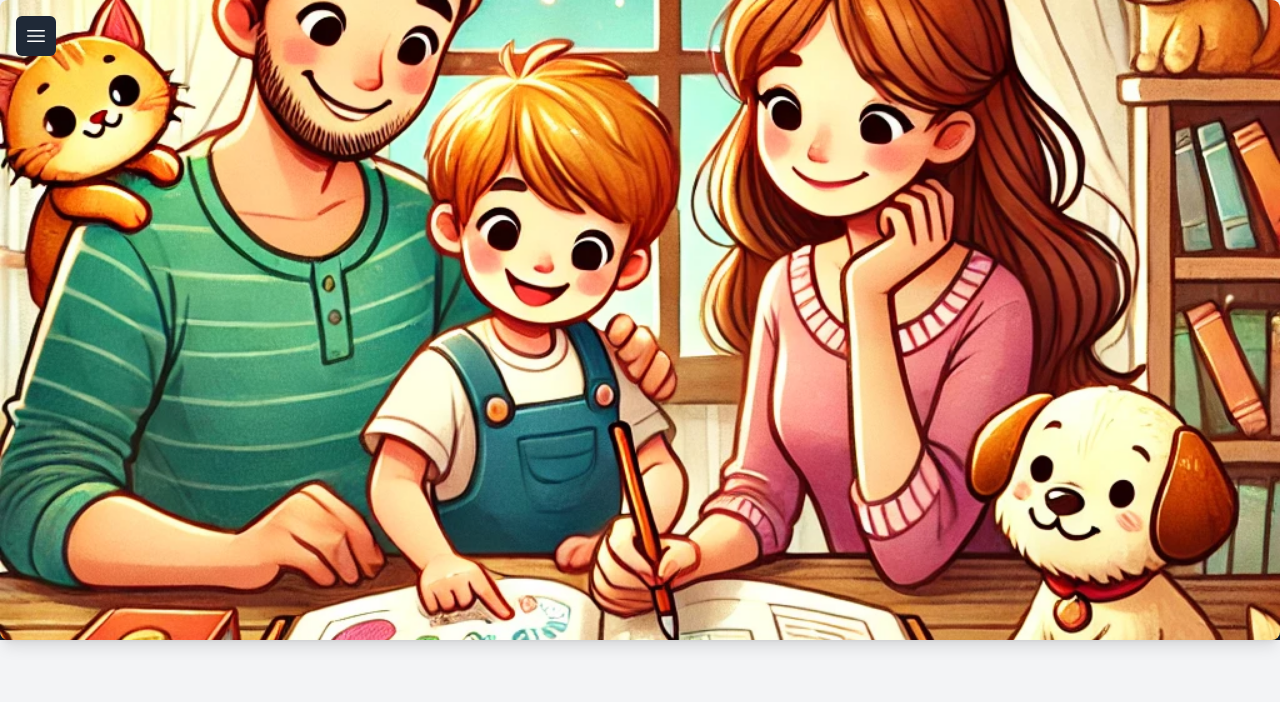
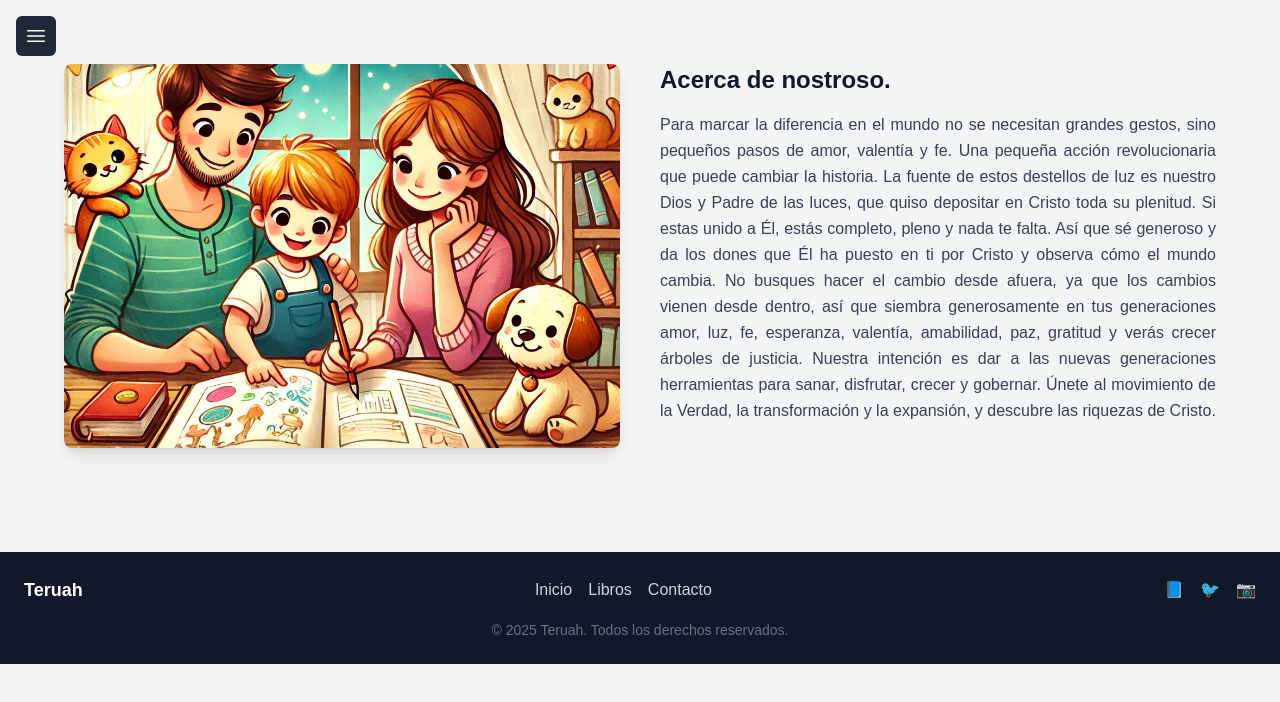
Before and after one commit to theZebulonite/teruah, a Next.js app: page /teruah/nosotros in a window 1280 px wide. Shown: the top 702 px of the page. Built offline with nearby package versions, Linux system fonts and the light colour scheme.

Commit message:
ajuste de Image en aboutus

```diff
--- a/src/components/AboutUs.tsx
+++ b/src/components/AboutUs.tsx
@@ -9,13 +9,13 @@ const AboutUs = () => {
 
         <div className="max-w-6xl mx-auto grid grid-cols-1 md:grid-cols-2 gap-10 items-start">
           {/* Imagen */}
-          <div className="flex justify-center">
+          <div className="relative w-full h-64 md:h-96"> {/* Ajusta la altura según tus necesidades */}
             <Image
               src="./images/aboutUs.webp"
               alt="Nuestro equipo"
-              className="rounded-lg shadow-lg"
-              layout="fill"
-              objectFit="cover"
+              layout="fill" // Usa layout="fill" para que la imagen ocupe todo el contenedor
+              objectFit="cover" // Asegura que la imagen cubra el espacio sin distorsión
+              className="rounded-lg shadow-lg" // Estilos adicionales
             />
           </div>
 
```
